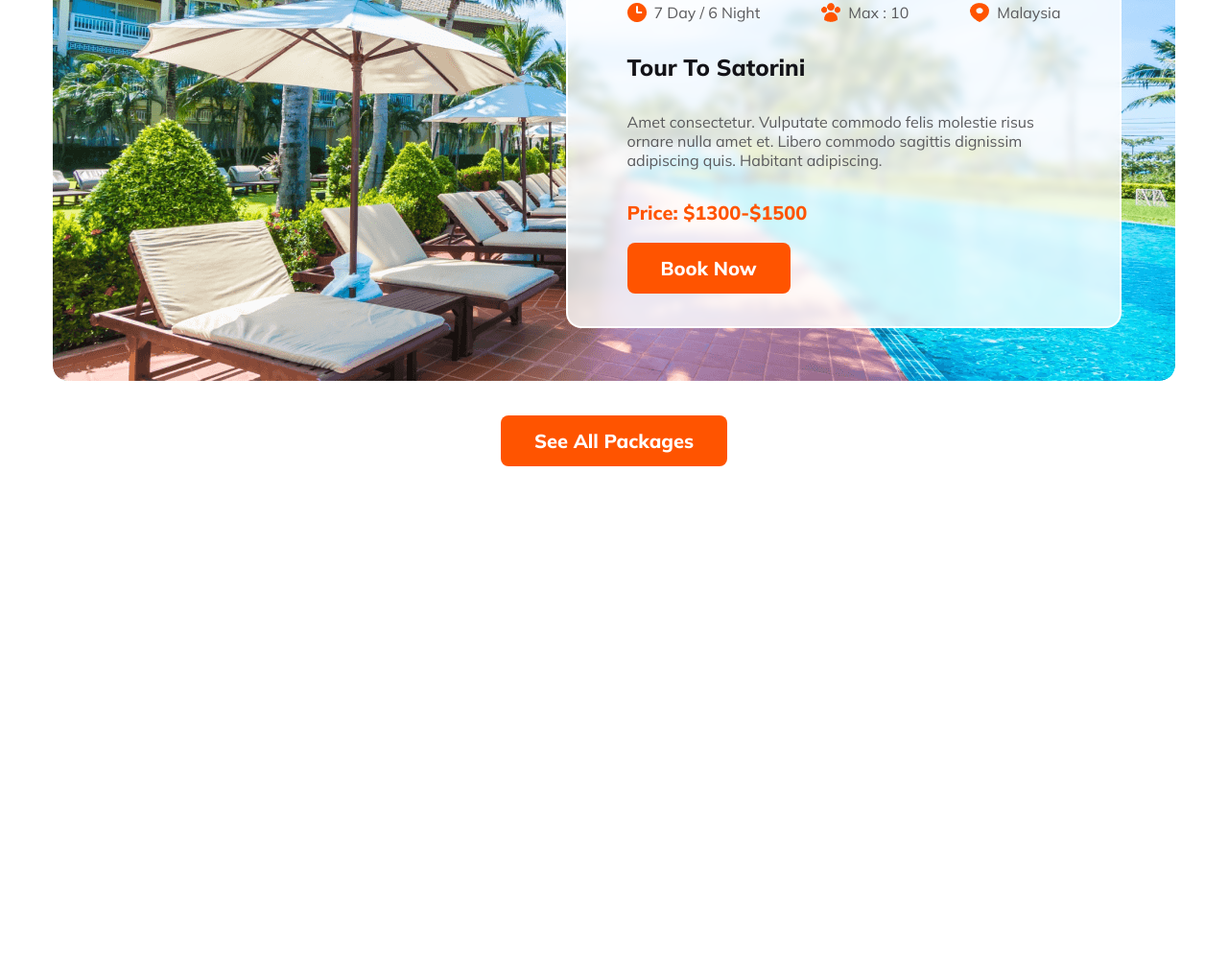
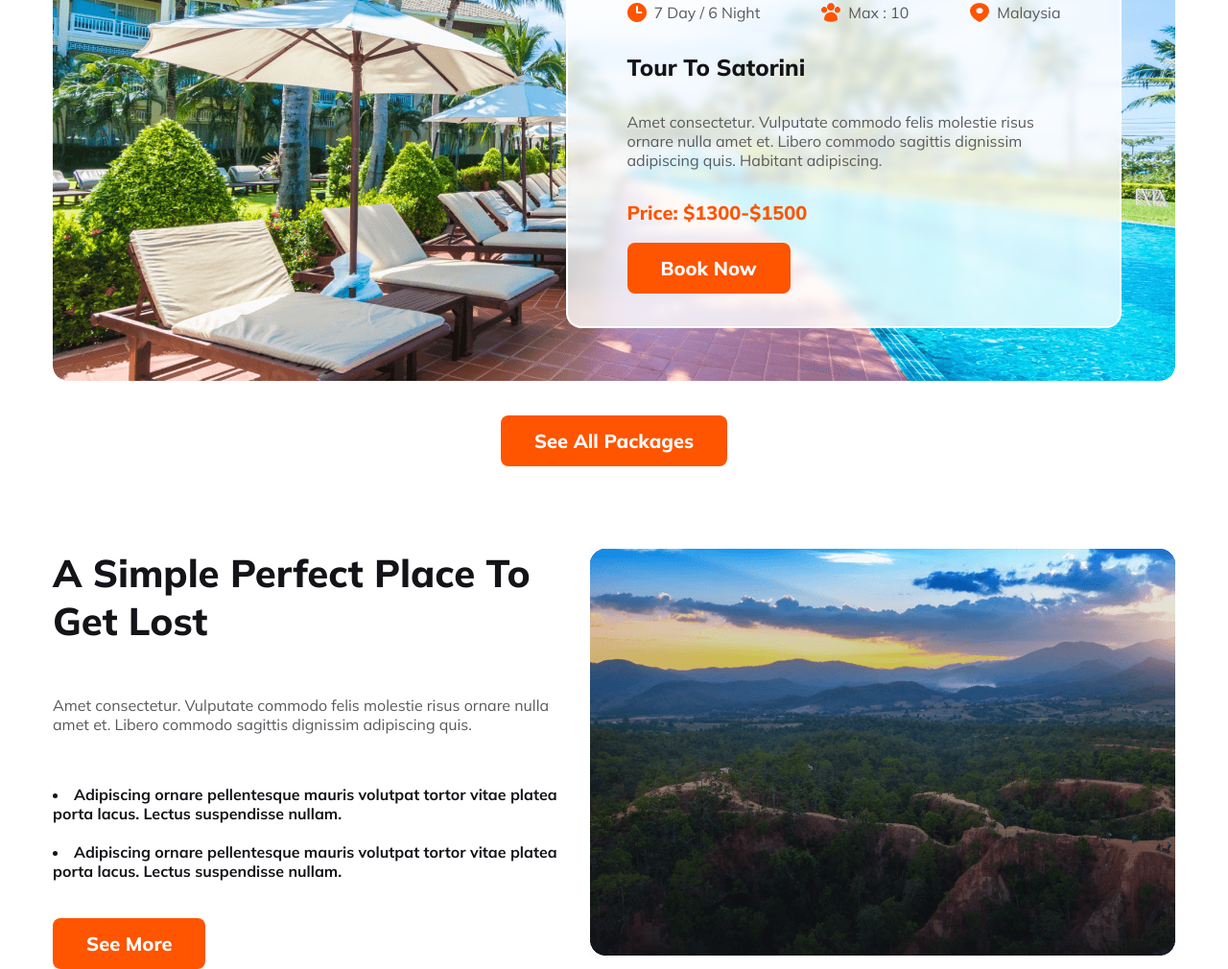
Before and after one commit to mdtamimjd/hero-travels, a plain HTML site: page index.html in a window 1280 px wide. Shown: the part 4815-5825 px from the top of the page at 96% size. Before the commit the page ends 5301 px from the top, so only its background shows below. Drawn offline with nearby package versions, Linux system fonts and the light colour scheme.

Commit message:
simple is section done

```diff
--- a/index.html
+++ b/index.html
@@ -8,6 +8,7 @@
       rel="stylesheet"
       href="https://fonts.googleapis.com/css2?family=Material+Symbols+Outlined:opsz,wght,FILL,GRAD@20..48,100..700,0..1,-50..200"
     />
+    <link rel="shortcut icon" href="./Images/Group 40071 (2).png" type="image/x-icon">
     <title>Hero Travels</title>
   </head>
   <body>
@@ -267,6 +268,18 @@
             </div>
             <span><a href="" class="btn-prymary tdn">See All Packages</a></span>
         </section>
+        <section class="simple">
+          <div class="simple_text">
+            <h2 class="h2_40">A Simple Perfect Place To Get Lost</h2>
+            <p class="p_16">Amet consectetur. Vulputate commodo felis molestie risus  ornare nulla amet et. Libero commodo sagittis dignissim adipiscing quis. </p>
+            <ul>
+              <li class="p_b">Adipiscing ornare pellentesque mauris volutpat tortor vitae platea porta lacus. Lectus suspendisse nullam.</li>
+              <li class="p_b">Adipiscing ornare pellentesque mauris volutpat tortor vitae platea porta lacus. Lectus suspendisse nullam.</li>
+            </ul>
+            <span><a href="" class="btn-prymary tdn">See More</a></span>
+          </div>
+          <div class="simple_img"></div>
+        </section>
       </main>
     </div>
     <footer></footer>
--- a/styles/index.css
+++ b/styles/index.css
@@ -88,6 +88,12 @@
     font-family: Mulish;
     font-size: 20px;
     font-weight: 800;
+}
+.p_b{
+    color: rgb(19, 19, 24);
+    font-family: Mulish;
+    font-size: 16px;
+    font-weight: 700;
 }
 /* common class */
 .tomato{
@@ -506,3 +512,32 @@ nav>ul>li>a{
     justify-content: flex-end;
     align-items: center;
 }
+
+/* simple */
+.simple{
+    margin-top: 100px;
+    width: 1170px;
+    height: 424px;
+    display: grid;
+    grid-template-columns: 532px 610px;
+    justify-content: space-between;
+}
+.simple_text{
+    width: 100%;
+    height: 100%;
+    display: flex;
+    flex-direction: column;
+    justify-content: space-between;
+}
+.simple_text>ul{
+    list-style: inside;
+    display: flex;
+    flex-direction: column;
+    row-gap: 20px;
+    align-items: center;
+}
+.simple_img{
+    width: 100%;
+    background-image: url('../Images/Group\ 40089.png');
+    background-size: cover;
+}
```
